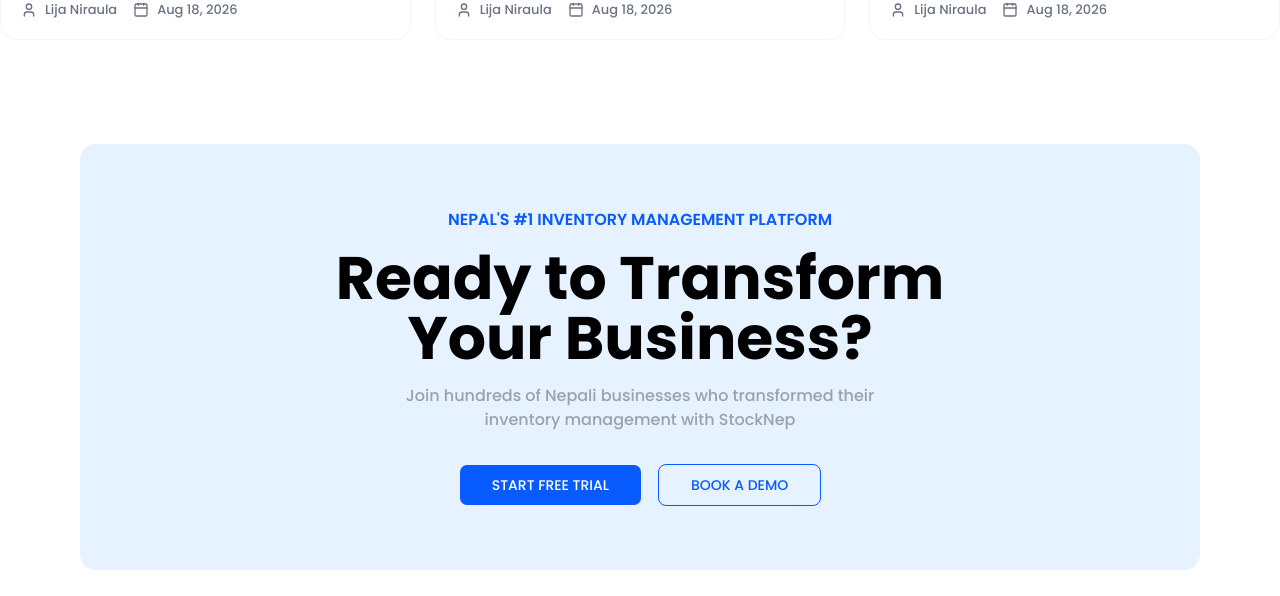
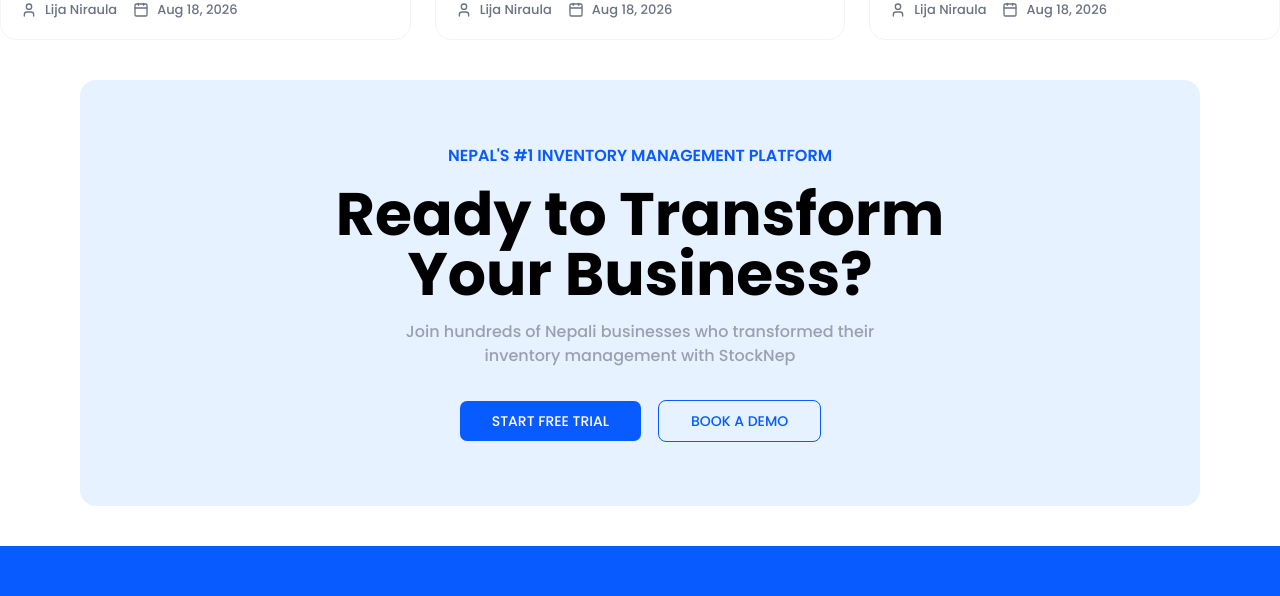
Before and after one commit to ChamlingUttam/nepstock, a Next.js app: page /blog in a window 1280 px wide. Shown: the part 1197-1793 px from the top of the page. Built offline with nearby package versions, Linux system fonts and the light colour scheme.

Commit message:
UI: updated the UI of the blog and contact

```diff
--- a/app/blog/page.tsx
+++ b/app/blog/page.tsx
@@ -64,6 +64,7 @@
     Author: { name: "Lija Niraula" },
     created_at: "2026-08-18T00:00:00.000Z",
   },
+
 ];
 
 export default function BlogPage() {
@@ -84,7 +85,7 @@
           </section>
 
         {/* Blog Grid */}
-        <section className="mx-auto max-w-[1400px] px-4 pb-16 md:px-0">
+        <section className="mx-auto max-w-[1400px] px-4 pb-0 md:px-0">
         <div className="grid grid-cols-1 gap-6 md:grid-cols-2 lg:grid-cols-3">
           {blogs.map((blog) => (
             <Link
@@ -152,7 +153,10 @@
       </section>
 
       {/* CTA Section */}
+      <div className="pt-10">
+
       <TailSection />
+      </div>
     </main>
   );
 }
--- a/app/contact/page.tsx
+++ b/app/contact/page.tsx
@@ -133,7 +133,7 @@
       </section>
 
       {/* Form + Map */}
-      <section className="mx-auto max-w-[1400px] px-4 pb-16 md:px-0">
+      <section className="mx-auto max-w-[1400px] px-4 pb-0 md:px-0">
         <div className="grid grid-cols-1 gap-6 lg:grid-cols-[3fr_2fr]">
 
           {/* ── Contact Form ── */}
@@ -319,8 +319,9 @@
           </div>
         </div>
       </section>
-
+       <div className="pt-10">
       <TailSection />
+      </div>
     </main>
   );
 }
--- a/components/common/TailSection.tsx
+++ b/components/common/TailSection.tsx
@@ -3,7 +3,7 @@
 
 const TailSection = () => {
   return (
-    <div className="flex w-full justify-center px-4 py-10 sm:px-6 md:px-10 lg:px-16 xl:px-20">
+    <div className="flex w-full justify-center px-4 pb-10 sm:px-6 md:px-10 lg:px-16 xl:px-20">
       <section className="flex w-full max-w-[1600px] flex-col items-center justify-center rounded-2xl bg-[#E6F2FF] px-5 py-10 text-center sm:px-8 sm:py-12 md:px-12 md:py-14 lg:px-16 lg:py-16">
         <p className="text-sm font-semibold text-[#075BFF] sm:text-base">
           NEPAL&apos;S #1 INVENTORY MANAGEMENT PLATFORM
```
